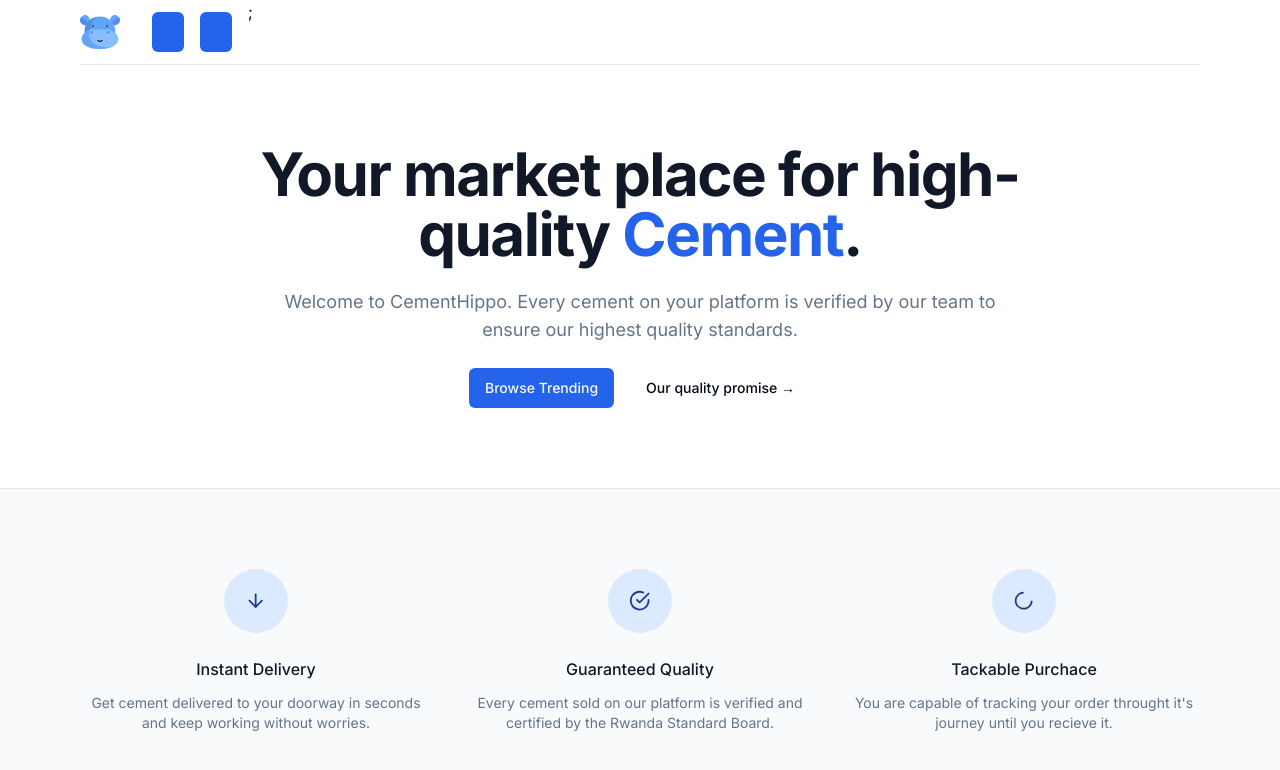
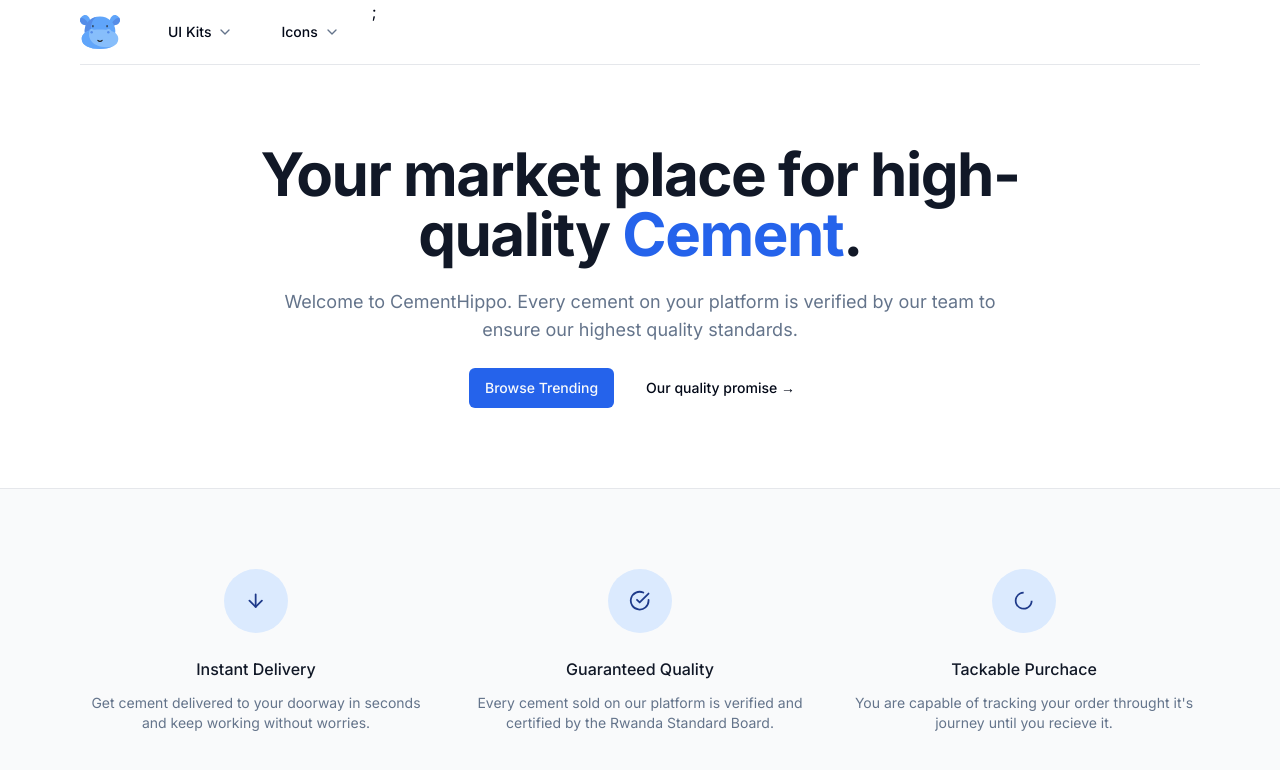
Before and after one commit to hirwajeaneric/digitalhippo, a Next.js app: page / in a window 1280 px wide. Shown: the top 770 px of the page. Built offline with nearby package versions, Linux system fonts and the light colour scheme.

Commit message:
#1. Navigation items
Working on the navigation items. For this time, it's the desktop navigation which is available. I am also going to add the dropdown menue items

```diff
--- a/src/components/NavItem.tsx
+++ b/src/components/NavItem.tsx
@@ -1,16 +1,32 @@
+"use client"
+
 import { PRODUCT_CATEGORIES } from "@/config"
 import { Button } from "./ui/button"
+import { ChevronDown } from "lucide-react";
+import { cn } from "@/lib/utils";
 
 type Category = typeof PRODUCT_CATEGORIES[number];
 
 interface NavItemProps {
-    category: Category
+  category: Category,
+  handleOpen: () => void,
+  isOpen: boolean,
+  isAnyOpen: boolean
 }
 
-const NavItem = ({}: NavItemProps) => {
+const NavItem = ({ isAnyOpen, category, handleOpen, isOpen }: NavItemProps) => {
   return (
     <div className="relative flex items-center">
-        <Button className="gap-1.5"></Button>
+      <Button
+        className="gap-1.5"
+        onClick={handleOpen}
+        variant={isOpen ? "secondary" : "ghost"}
+      >
+        {category.label}
+        <ChevronDown className={cn("h-4 w-4 transition-all text-muted-foreground", {
+          '-rotate-180': isOpen
+        })}/>
+      </Button>
     </div>
   )
 }
--- a/src/components/NavItems.tsx
+++ b/src/components/NavItems.tsx
@@ -6,6 +6,8 @@ import NavItem from "./NavItem";
 
 const NavItems = () => {
     const [activeIndex, setActiveIndex] = useState<null | number>(null);
+
+    const isAnyOpen = activeIndex !== null;
 
     return (
         <div className="flex gap-4 h-full">
@@ -22,7 +24,13 @@ const NavItems = () => {
                 const isOpen = i === activeIndex;
 
                 return (
-                    <NavItem />
+                    <NavItem
+                        key={category.value}
+                        category={category}
+                        handleOpen={handleOpen}
+                        isOpen={isOpen}
+                        isAnyOpen={isAnyOpen}
+                    />
                 )
             })};
         </div>
```
